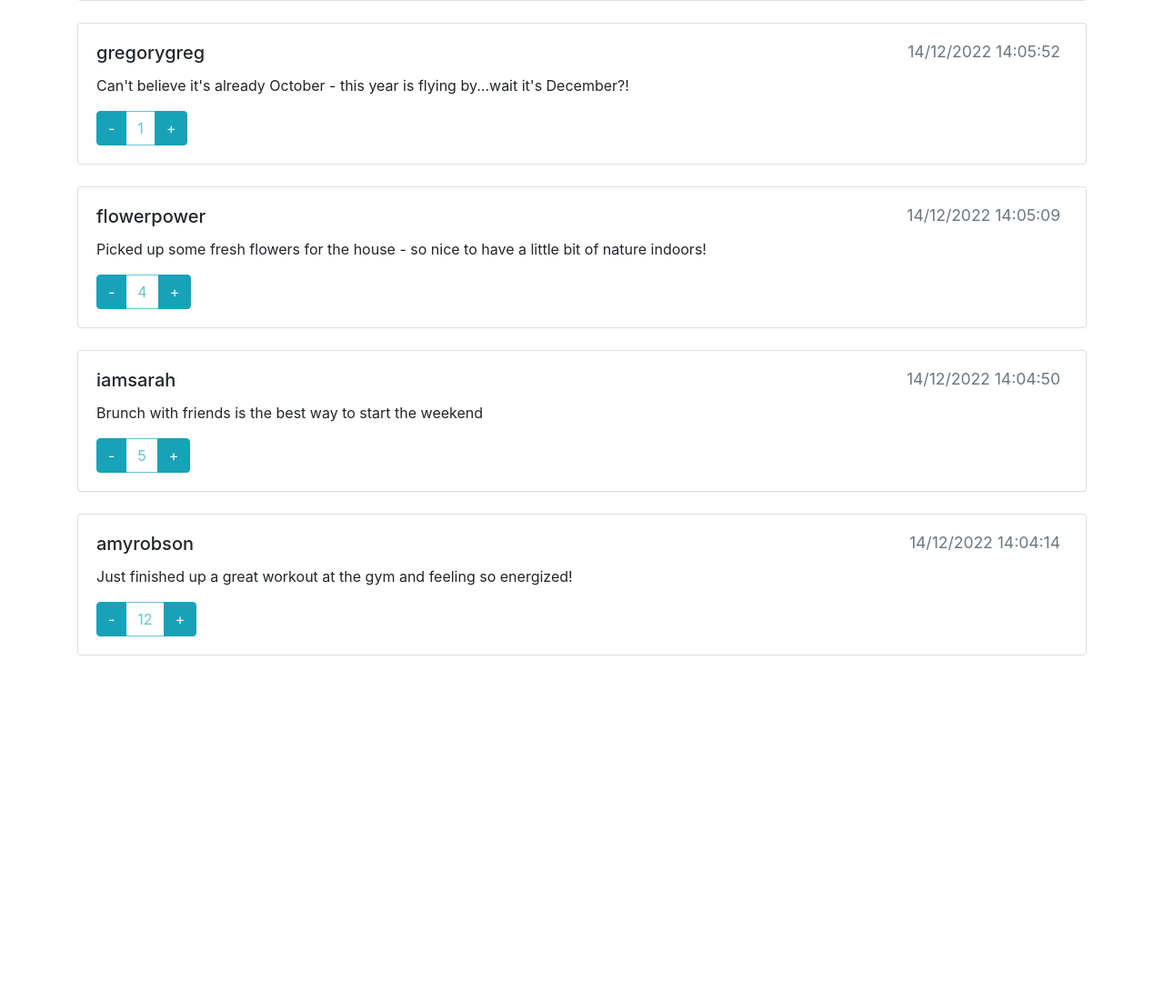
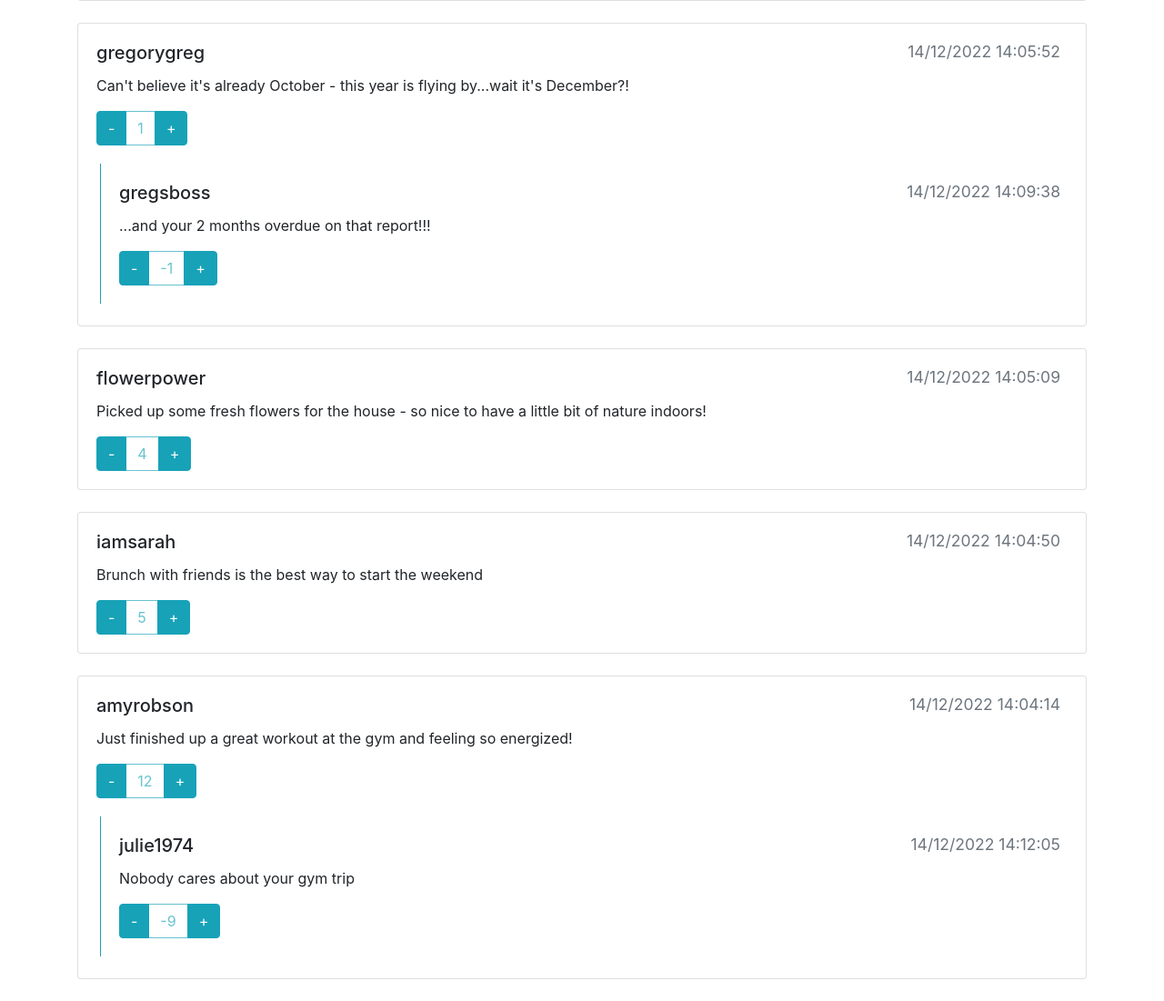
Before and after one commit to iO-Academy/social-content-exercise, a PHP site: page / in a window 1280 px wide. Shown: the part 251-1352 px from the top of the page at 91% size. Before the commit the page ends 996 px from the top, so only its background shows below. Run offline with PHP 8.4, Linux system fonts and the light colour scheme.

Commit message:
add replies

```diff
--- a/index.php
+++ b/index.php
@@ -37,6 +37,17 @@
                         <button type="button" class="btn btn-info">+</button>
                     </div>
                 </div>
+
+                <div class="card-body border-left border-info ml-4 mb-4">
+                    <h5 class="card-title">gregsboss <small class="small mr-2 float-right text-muted">14/12/2022 14:09:38</small></h5>
+                    <p class="card-text">...and your 2 months overdue on that report!!!</p>
+                    <div class="btn-group" role="group">
+                        <button type="button" class="btn btn-info">-</button>
+                        <span class="disabled btn btn-outline-info">-1</span>
+                        <button type="button" class="btn btn-info">+</button>
+                    </div>
+                </div>
+
             </div>
 
             <div class="card mb-4">
@@ -73,6 +84,16 @@
                         <button type="button" class="btn btn-info">+</button>
                     </div>
                 </div>
+
+                <div class="card-body border-left border-info ml-4 mb-4">
+                    <h5 class="card-title">julie1974 <small class="small mr-2 float-right text-muted">14/12/2022 14:12:05</small></h5>
+                    <p class="card-text">Nobody cares about your gym trip</p>
+                    <div class="btn-group" role="group">
+                        <button type="button" class="btn btn-info">-</button>
+                        <span class="disabled btn btn-outline-info">-9</span>
+                        <button type="button" class="btn btn-info">+</button>
+                    </div>
+                </div>
             </div>
 
         </div>
```
